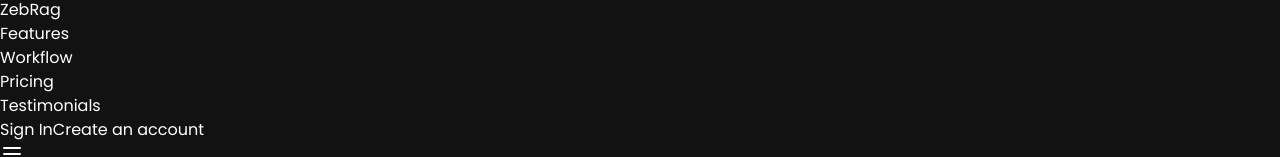
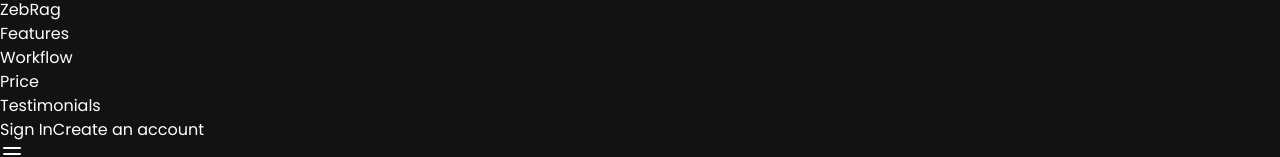
Before and after one commit to theleywin/GetZebrag, a React (Vite) app: page / in a window 1280 px wide. Shown: the part 302-459 px from the top of the page. Built offline with nearby package versions, Linux system fonts and the light colour scheme.

Commit message:
move beetwen sections enable

```diff
--- a/src/components/Features.jsx
+++ b/src/components/Features.jsx
@@ -2,6 +2,7 @@
 
 const Features = () => {
     return (
+        <section id="features">
         <div className="relative mt-20 border-b border-neutral-800 min-h-[800px]">
             <div className="text-center">
         <span className="bg-neutral-900 text-orange-500 rounded-full h-6 text-sm font-medium px-2 py-1 uppercase">
@@ -32,6 +33,7 @@
                 ))}
             </div>
         </div>
+        </section>
     );
 };
 
--- a/src/components/Navbar.jsx
+++ b/src/components/Navbar.jsx
@@ -14,8 +14,7 @@
     };
 
   return (
-
-          <nav className=" sticky top-0 z-50 py-3 backdrop-blur-lg border-b border-neutral-700/80">
+          <nav className="sticky top-0 z-50 py-3 backdrop-blur-lg border-b border-neutral-700/80">
                 <div className="container px-4 mx-auto relative text-sm">
                     <div className="flex justify-between items-center">
                         <div className="flex items-center flex-shrink-0">
@@ -70,7 +69,6 @@
                     )}
                 </div>
           </nav>
-
   );
 }
 
--- a/src/components/Price.jsx
+++ b/src/components/Price.jsx
@@ -4,6 +4,7 @@
 
 const Price = () => {
     return (
+        <section id="price">
         <div className="mt-20">
             <h2 className="text-3xl sm:text-5xl lg:text-6xl text-center my-8 tracking-wide">
                 Pricing
@@ -45,6 +46,7 @@
                 ))}
             </div>
         </div>
+       </section>
     );
 };
 
--- a/src/components/Testimonials.jsx
+++ b/src/components/Testimonials.jsx
@@ -2,6 +2,7 @@
 
 const Testimonials = () => {
     return (
+        <section id="testimonials">
         <div className="mt-20 tracking-wide">
             <h2 className="text-3xl sm:text-5xl lg:text-6xl text-center my-10 lg:my-20">
                 What People are saying
@@ -29,6 +30,7 @@
                 ))}
             </div>
         </div>
+        </section>
     );
 };
 
--- a/src/components/Workflow.jsx
+++ b/src/components/Workflow.jsx
@@ -4,6 +4,7 @@
 
 const Workflow = () => {
     return (
+        <section id="workflow">
         <div className="mt-20">
             <h2 className="text-3xl sm:text-5xl lg:text-6xl text-center mt-6 tracking-wide">
                 Accelerate your{" "}
@@ -30,6 +31,7 @@
                 </div>
             </div>
         </div>
+        </section>
     );
 };
 
--- a/src/constants/index.jsx
+++ b/src/constants/index.jsx
@@ -13,10 +13,10 @@
 import user6 from "../assets/profilePictures/user6.jpg";
 
 export const navItems = [
-  { label: "Features", href: "#" },
-  { label: "Workflow", href: "#" },
-  { label: "Pricing", href: "#" },
-  { label: "Testimonials", href: "#" },
+  { label: "Features", href: "#features" },
+  { label: "Workflow", href: "#workflow" },
+  { label: "Price", href: "#price" },
+  { label: "Testimonials", href: "#testimonials" },
 ];
 
 export const testimonials = [
```
Also changed, not shown: src/App.jsx (+7 -7 lines).
